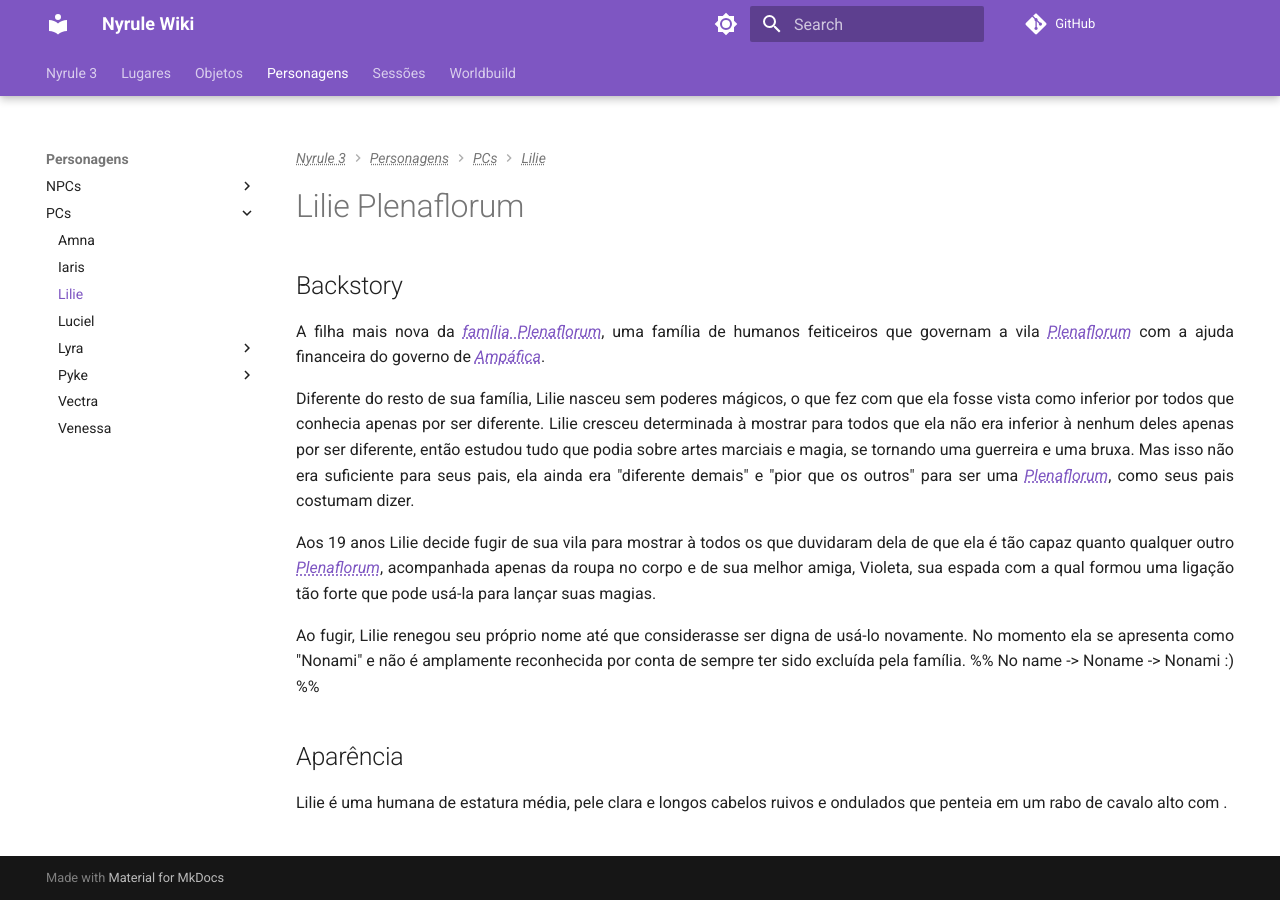
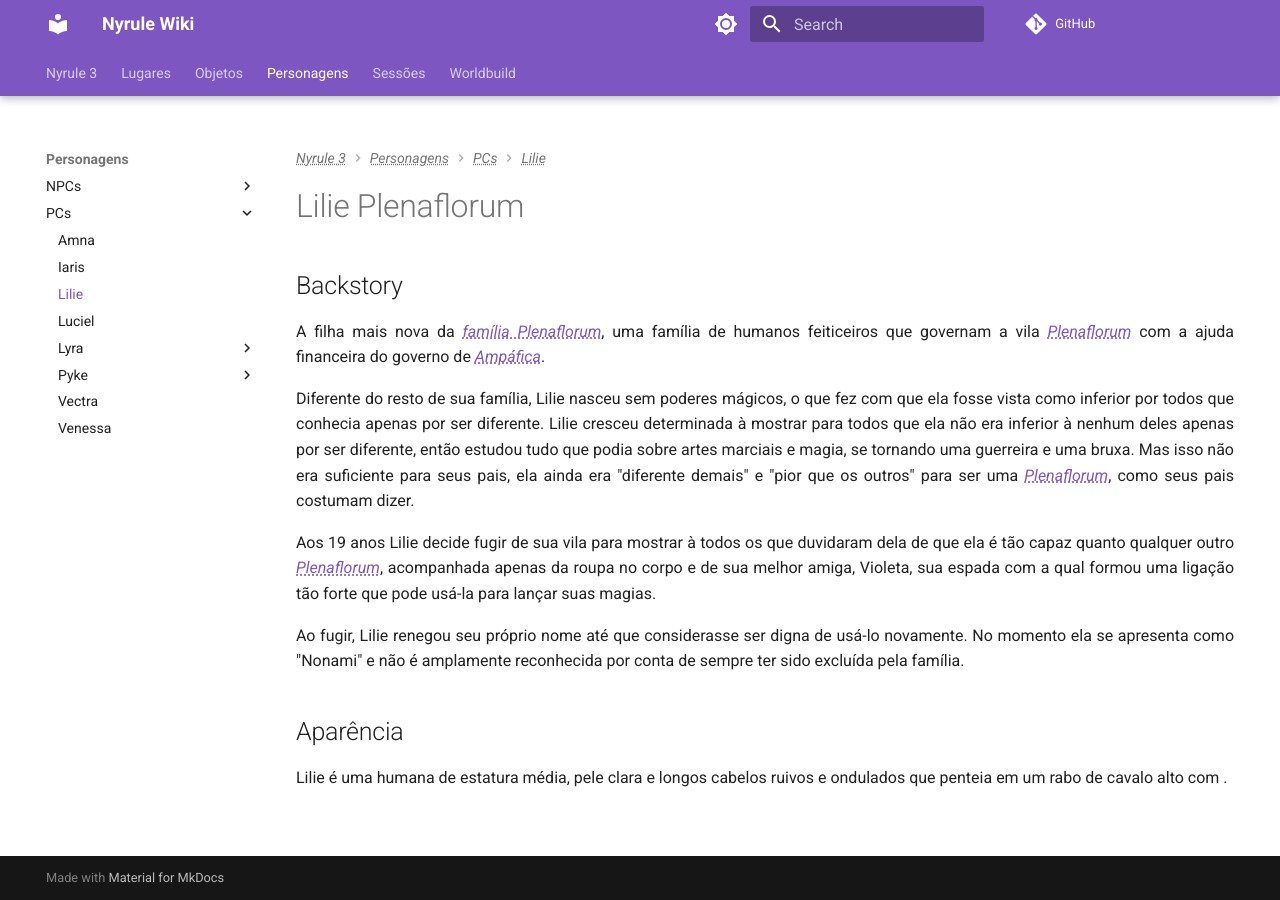
Before and after one commit to NiiMiyo/obsidian-nyrule3, an MkDocs documentation site: the page built from docs/Personagens/PCs/Lilie/index.md, in a window 1280 px wide. Built offline with MkDocs 1.6.1 and Material for MkDocs 9.7.7, drawn with Linux system fonts in a browser that asks for light colours; comment, search, counter and statistics services are not loaded.

Commit message:
PUSH NOTE : Lilie.md

```diff
--- a/docs/Personagens/PCs/Lilie/index.md
+++ b/docs/Personagens/PCs/Lilie/index.md
@@ -14,7 +14,7 @@ Diferente do resto de sua família, Lilie nasceu sem poderes mágicos, o que fez
 Aos 19 anos Lilie decide fugir de sua vila para mostrar à todos os que duvidaram dela de que ela é tão capaz quanto qualquer outro [Plenaflorum](../../../Lugares/Plano%20Material/Nyrule/Amp%C3%A1fica/Plenaflorum/Fam%C3%ADlia%20Plenaflorum.md), acompanhada apenas da roupa no corpo e de sua melhor amiga, Violeta, sua espada com a qual formou uma ligação tão forte que pode usá-la para lançar suas magias.
 
 Ao fugir, Lilie renegou seu próprio nome até que considerasse ser digna de usá-lo novamente. No momento ela se apresenta como "Nonami" e não é amplamente reconhecida por conta de sempre ter sido excluída pela família.
-%% No name -> Noname -> Nonami :) %%
+<!-- No name -> Noname -> Nonami :) -->
 
 ## Aparência
 Lilie é uma humana de estatura média, pele clara e longos cabelos ruivos e ondulados que penteia em um rabo de cavalo alto com .
```
